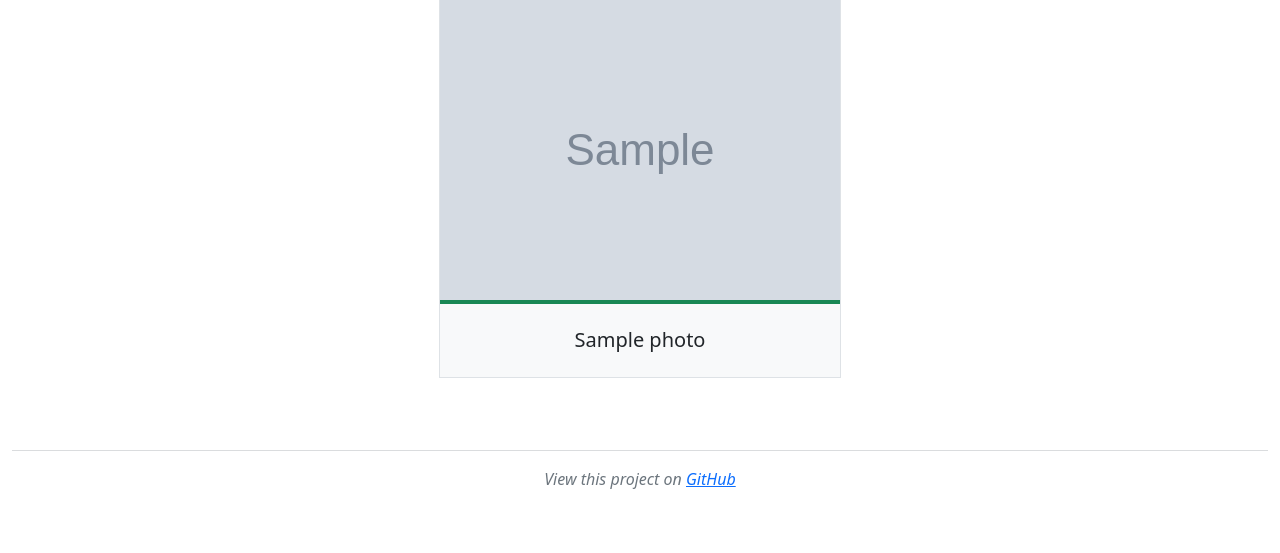
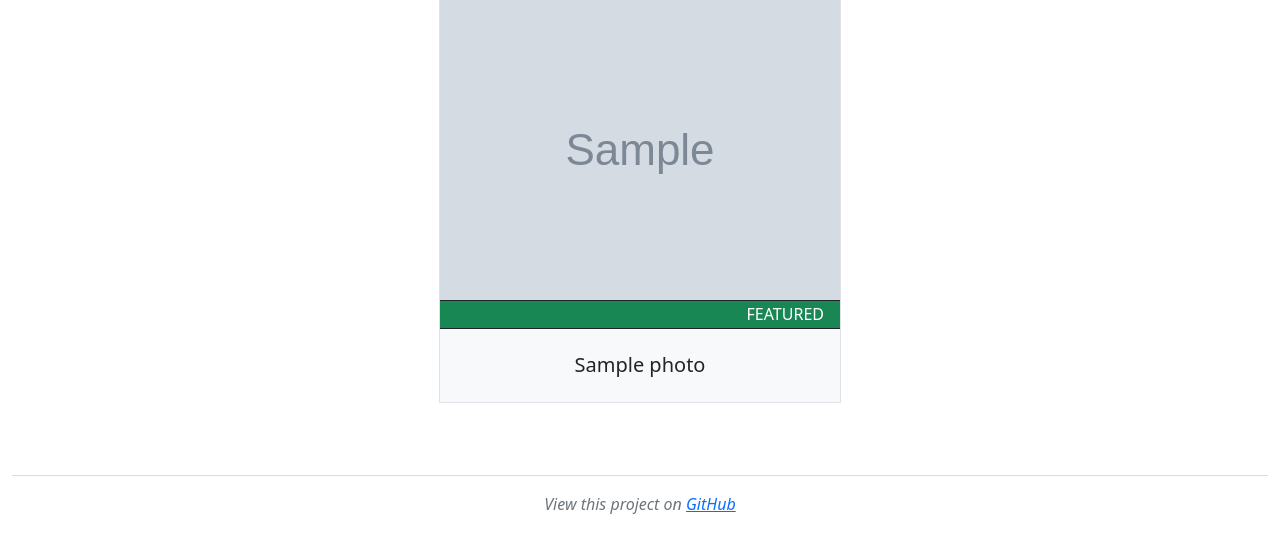
Before and after one commit to Cmastris/django_photo_gallery, a Django app: page / in a window 1280 px wide. Shown: the part 145-698 px from the top of the page. Run offline with Django 4.2, Linux system fonts and the light colour scheme; tables that the repository leaves empty hold one stand-in row (values such as "Sample post"); grey boxes marked "Sample" are stand-in pictures; some libraries are stand-ins or nearby versions.

Commit message:
Add 'featured' labels to photo list template

```diff
--- a/photo_gallery/photos/templates/photos/photo_list.html
+++ b/photo_gallery/photos/templates/photos/photo_list.html
@@ -27,8 +27,15 @@
           <a href="{{ photo.get_absolute_url }}">
             <img src="{{ photo.small_image.url }}"
                  alt="{{ photo.title }}"
-                 class="img-fluid border-bottom border-success border-4">
+                 class="img-fluid">
           </a>
+          {% if photo.featured %}
+          <div class="py-1 px-3 bg-success border-top border-bottom border-dark border-1">
+            <p class="my-0 text-end text-uppercase h6 text-white">Featured</p>
+          </div>
+          {% else %}
+          <div class="border-bottom border-success border-4"></div>
+          {% endif %}
           <p class="pt-4 pb-2 px-3">
             <a class="h5 text-dark text-decoration-none" href="{{ photo.get_absolute_url }}">
               {{ photo.title }}
```
